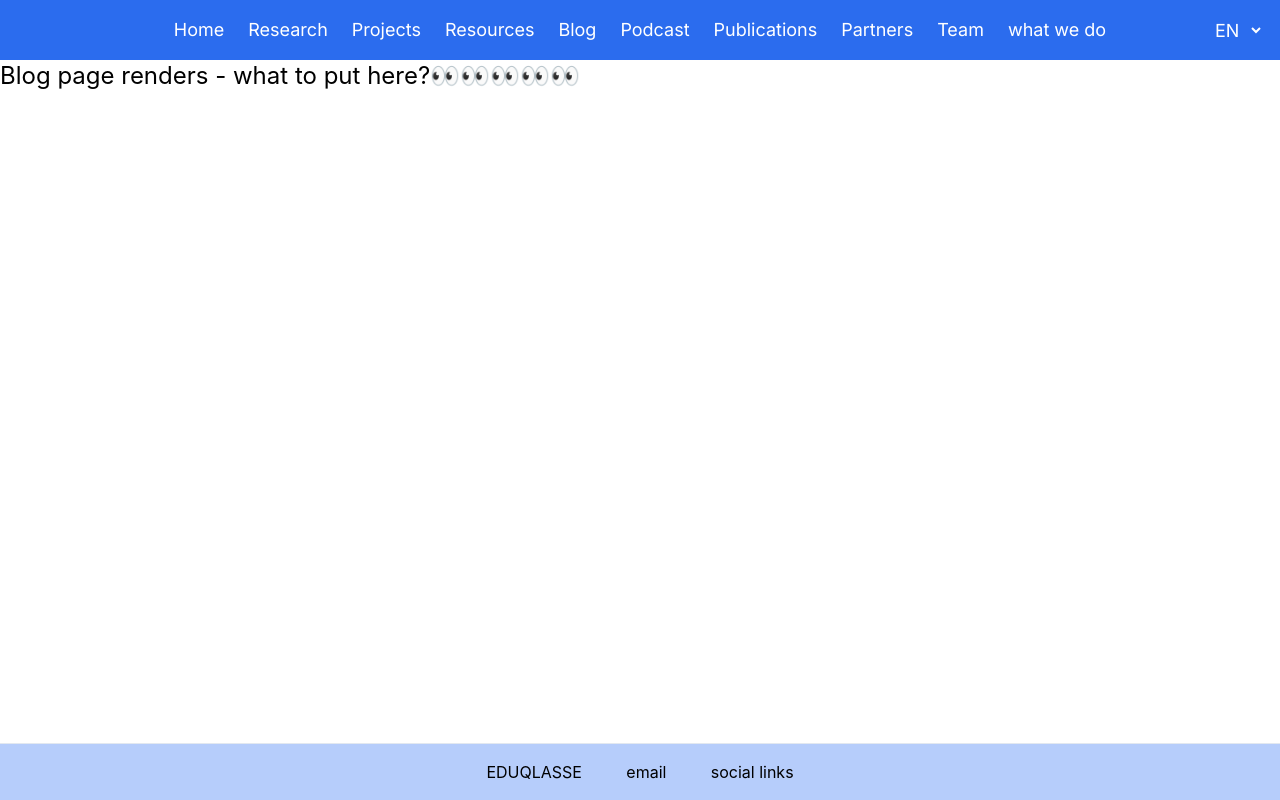
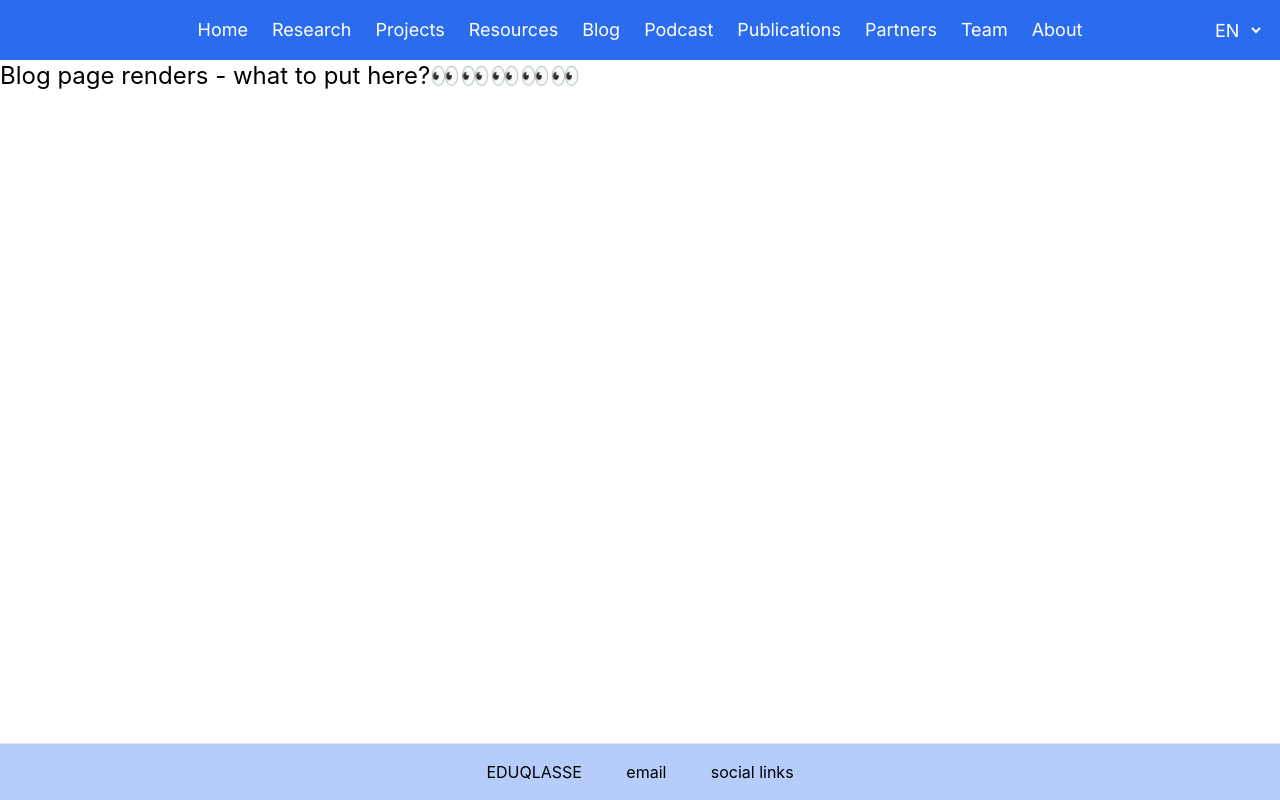
Before and after one commit to EduTech-Interactive/edutech-interactive.github.io, a React (Vite) app in the folder lab-site/: page /test-env/blog in a window 1280 px wide. Built offline with nearby package versions, Linux system fonts and the light colour scheme; a web font is replaced by a local one.

Commit message:
about link fix

```diff
--- a/lab-site/src/i18n/i18n.ts
+++ b/lab-site/src/i18n/i18n.ts
@@ -23,7 +23,7 @@ i18n
             "publicationsLink": "Publications",
             "partnersLink": "Partners",
             "meetTheTeamLink": "Team",
-            "aboutLink": "what we do"
+            "aboutLink": "About"
           },
 
           "homepage":
```
